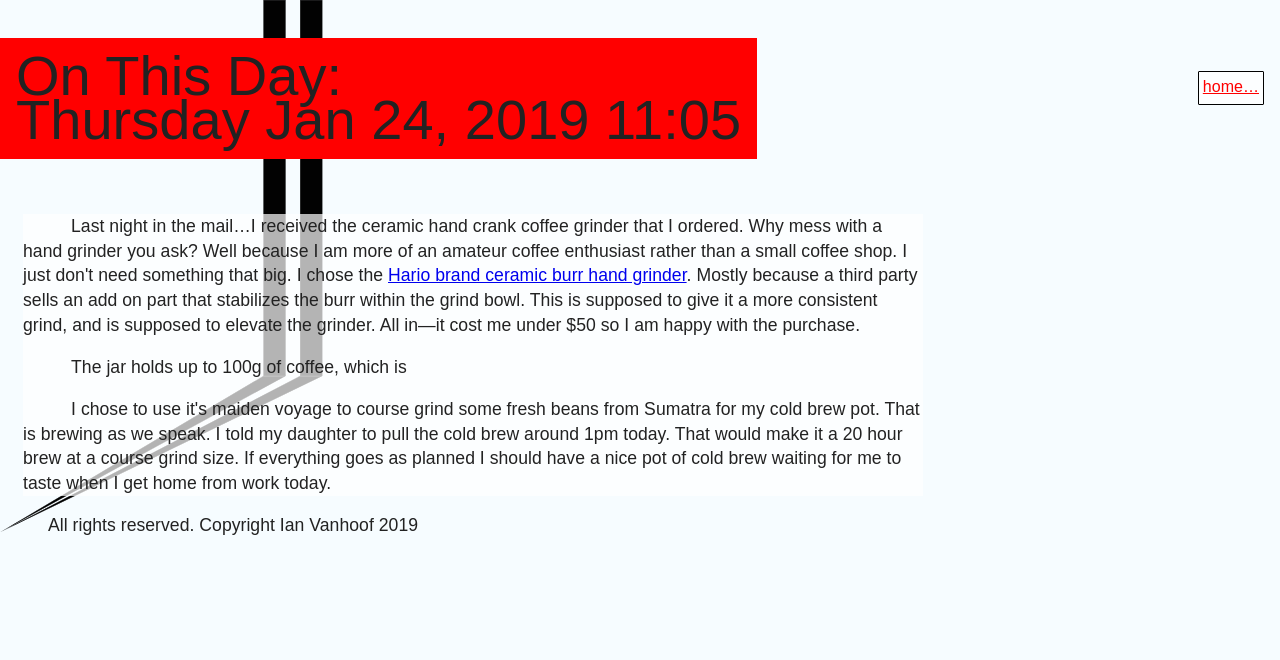
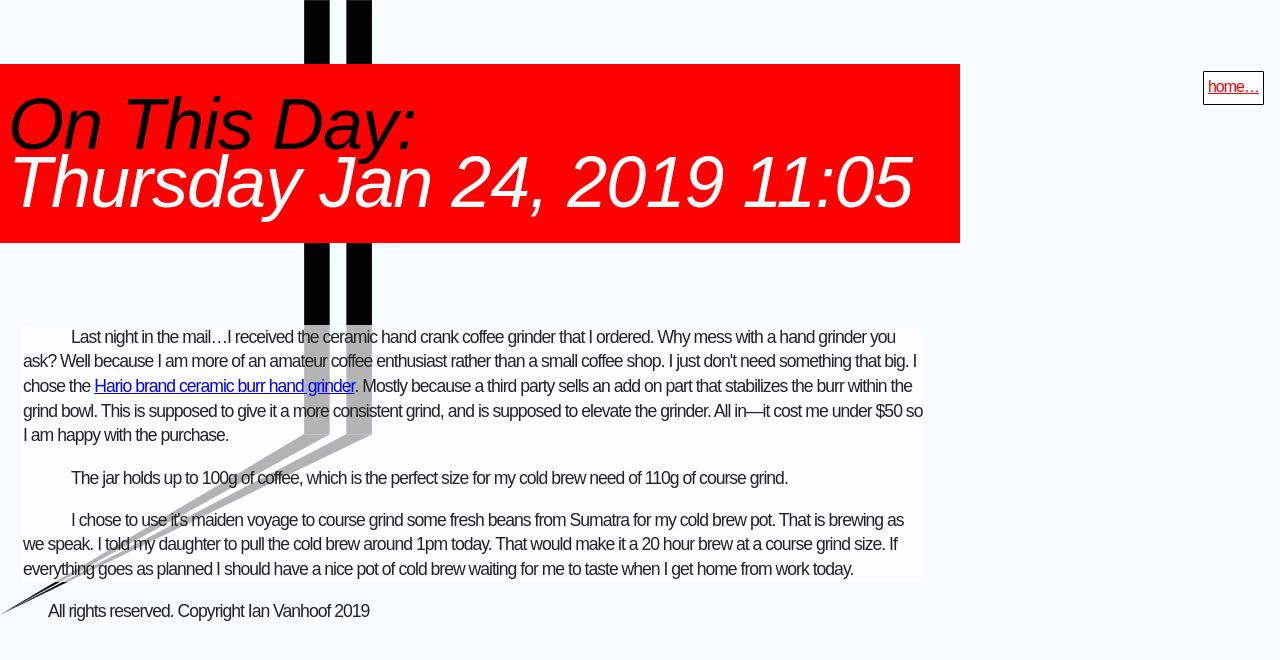
Before and after one commit to ianvanhoof/ianvanhoof.github.io, a Jekyll site: the page built from _posts/2019-01-24-morning.html, in a window 1280 px wide. Shown: the top 660 px of the page. Built offline with Jekyll 4.4.1, drawn with Linux system fonts in a browser that asks for light colours; some web fonts are replaced.

Commit message:
Watching and waiting for Bb course archive to cook so why not work on tweking typography. = changed the front page animantion, and sizeing, - twekaed the letter spacing for that typeface.

```diff
--- a/_posts/2019-01-24-morning.html
+++ b/_posts/2019-01-24-morning.html
@@ -8,7 +8,7 @@ category: [coffee]
 <p>
 Last night in the mail&hellip;I received the ceramic hand crank coffee grinder that I ordered. Why mess with a hand grinder you ask? Well because I am more of an amateur coffee enthusiast rather than a small coffee shop. I just don't need something that big. I chose the <a href="https://www.hario.jp/seihin/productgroup.php?group=MSCS-2TB" target="_blank" rel="noopener noreferrer">Hario brand ceramic burr hand grinder</a>. Mostly because a third party sells an add on part that stabilizes the burr within the grind bowl. This is supposed to give it a more consistent grind, and is supposed to elevate the grinder. All in&mdash;it cost me under $50 so I am happy with the purchase. </p>
 <p>
-    The jar holds up to 100g of coffee, which is
+    The jar holds up to 100g of coffee, which is the perfect size for my cold brew need of 110g of course grind.
 </p>
 <p>
 I chose to use it's maiden voyage to course grind some fresh beans from Sumatra for my cold brew pot. That is brewing as we speak. I told my daughter to pull the cold brew around 1pm today. That would make it a 20 hour brew at a course grind size. If everything goes as planned I should have a nice pot of cold brew waiting for me to taste when I get home from work today. </p>
--- a/assets/main-ian.scss
+++ b/assets/main-ian.scss
@@ -118,7 +118,7 @@ body,p,li{
    font-family: "Gotham SSm A", "Gotham SSm B",sans-serif;
    font-style:normal;
    font-weight: 400;
-   letter-spacing: .002em;
+   letter-spacing: -.0625rem;
 
 }
 P em,p i{
@@ -131,30 +131,29 @@ p strong,p b{
 font-style: normal;
 font-weight: 700;
 }
-// #header_anim{
-//     color: white;
-// }
+
 @-webkit-keyframes FADE-TO-BLACK {
-  0%   { color: white; }
-  100% { color: black; }
+  0%   { color: white;}
+  100% { color: black;}
 }
 @-moz-keyframes FADE-TO-BLACK {
-  0%   { color: white; }
-  100% { color: black; }
+  0%   { color: white;}
+  100% { color: black;}
 }
 @-o-keyframes FADE-TO-BLACK {
-  0%   { color: white; }
-  100% { color: black; }
+  0%   { color: white;}
+  100% { color: black;}
 }
 @keyframes FADE-TO-BLACK {
-  0%   { color: white; }
-  100% { color: black; }
+  0%   { color: white;}
+  100% { color: black;}
 }
 .header_anim {
-  -webkit-animation: FADE-TO-BLACK 2.5s; /* Safari 4+ */
-  -moz-animation:    FADE-TO-BLACK 2.5s; /* Fx 5+ */
-  -o-animation:      FADE-TO-BLACK 2.5s; /* Opera 12+ */
-  animation:         FADE-TO-BLACK 2.5s; /* IE 10+, Fx 29+ */
+    color:black;
+  -webkit-animation: FADE-TO-BLACK 2.5s 1; /* Safari 4+ */
+  -moz-animation:    FADE-TO-BLACK 2.5s 1; /* Fx 5+ */
+  -o-animation:      FADE-TO-BLACK 2.5s 1; /* Opera 12+ */
+  animation:         FADE-TO-BLACK 2.5s 1; /* IE 10+, Fx 29+ */
 }
 #first-post{
     border: 1px solid red;
@@ -214,12 +213,15 @@ h1{
 }
 #header>h1{
     font-family: "Forza A" ,"Forza B",sans-serif;
-    font-style: light;
-    font-weight: 300;
-    line-height:.8;
-    width:auto;
+    font-style: italic;
+    font-weight: 500;
+    line-height: .8;
+    width: auto;
     background-color: red;
-    padding: 1rem;
+    padding: 2rem 3rem 2rem 0.5rem;
+    font-size: 4.5rem;
+    color: #FFF;
+    margin: 4rem 0;
 }
 #dynamic-button-container{
     display:flex;
```
